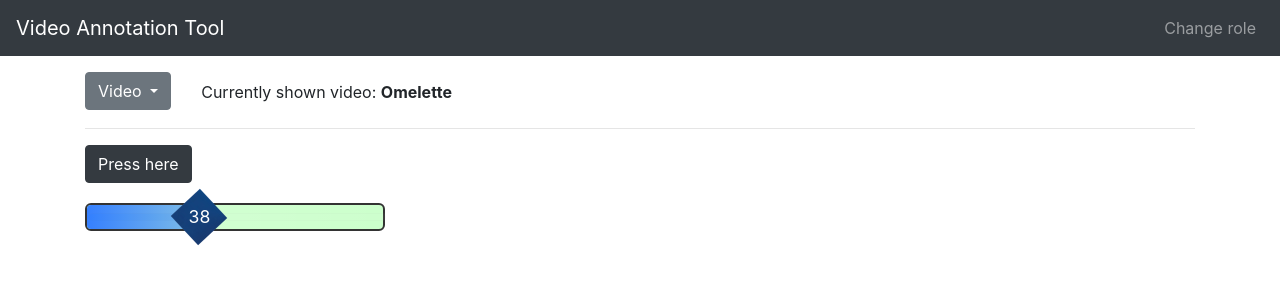
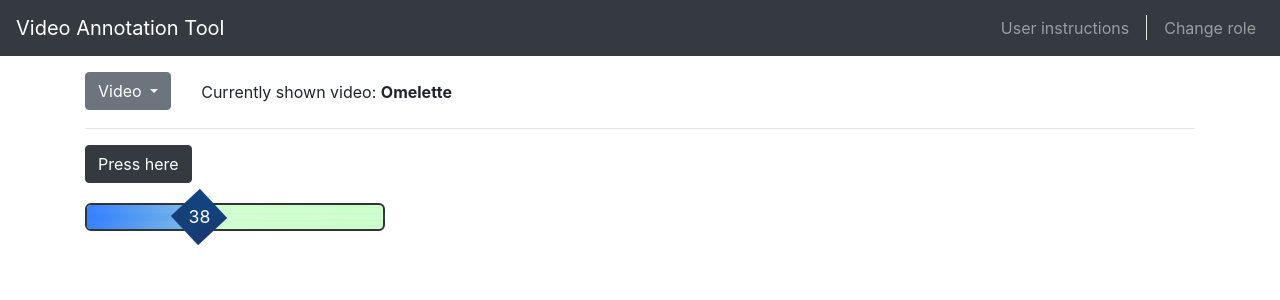
Before and after one commit to leahkla/cognitive-neuroscience-project, a Flask app: page /user in a window 1280 px wide. Shown: the top 300 px of the page. Run offline with Flask 2, Linux system fonts and the light colour scheme; the visitor is signed in with stand-in values (Sample User, id 1); some libraries are stand-ins or nearby versions.

Commit message:
Added the user instructions and researcher instructions links to the navbars of user.html for the user instructions and chart.html for the researcher instructions. I will be adding the researcher instructions link to each specific navbar to relevant researcher pages (correlations and config page besides the chart page) and also to relevant user pages in addition to user.html

```diff
--- a/app/templates/researcher/chart.html
+++ b/app/templates/researcher/chart.html
@@ -21,6 +21,8 @@
            href="{{ url_for('researcher.correlations') }}">Correlations</a>
         <a class="nav-item nav-link active"
            href="{{ url_for('researcher.chart') }}">Chart <span class="sr-only">(current)</span></a>
+        <a class="nav-item nav-link"
+            href="{{ url_for('researcher.instructions') }}">Researcher instructions</a>
         <div class="divider"></div>
         <a class="nav-item nav-link"
            href="{{ url_for('control.choose_role') }}">Change role</a>
--- a/app/templates/user/user.html
+++ b/app/templates/user/user.html
@@ -19,6 +19,8 @@
 	  href="{{ url_for('static', filename='css/slider.css') }}">
 <script type="text/javascript"
 		src="{{ url_for('static', filename='js/jquery.range2dslider.js') }}"></script>
+<link rel="stylesheet" type="text/css"
+		href="{{ url_for('static', filename='css/navbar_divider.css') }}">
 {% endblock %}
 
 
@@ -26,6 +28,9 @@
 <div class="collapse navbar-collapse justify-content-end"
 	 id="navbarMain">
 	<div class="navbar-nav">
+		<a class="nav-item nav-link"
+			 href="{{ url_for('user.userinstructions') }}">User instructions</a>
+		<div class="divider"></div>
 		<a class="nav-item nav-link"
 		   href="{{ url_for('control.choose_role') }}">Change role</a>
 	</div>
--- a/app/templates/user/userinstructions.html
+++ b/app/templates/user/userinstructions.html
@@ -30,6 +30,11 @@
 	<div class="navbar-nav">
 		<a class="nav-item nav-link"
 		   href="{{ url_for('control.choose_role') }}">Change role</a>
+		<a class="nav-item nav-link"
+	 		 href="{{ url_for('user.userinstructions') }}">User instructions</a>
+		<a class="nav-item nav-link"
+	 	 	 href="{{ url_for('researcher.instructions') }}">Researcher instructions</a>
+
 	</div>
 </div>
 {% endblock %}
```
